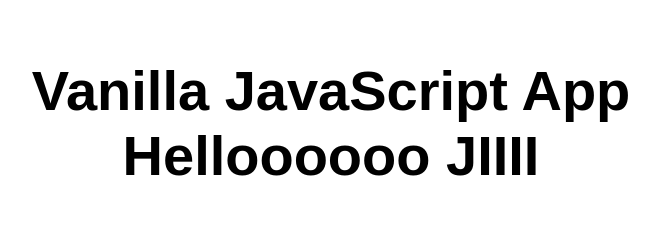
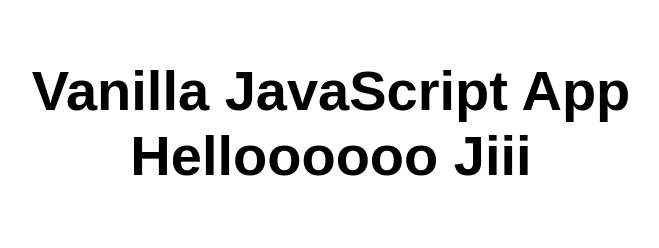
Before and after one commit to csinghfct/my-first-static-web-app, a website: page src/index.html in a window 1280 px wide. Shown: the whole page, without its empty margins (309-968 px from the left). Drawn offline with Linux system fonts and the light colour scheme.

Commit message:
Update index.html

```diff
--- a/src/index.html
+++ b/src/index.html
@@ -9,7 +9,7 @@
 </head>
 <body>
   <main>
-    <h1>Vanilla JavaScript App Helloooooo JIIII</h1>
+    <h1>Vanilla JavaScript App Helloooooo Jiii</h1>
   </main>
 </body>
 
```
